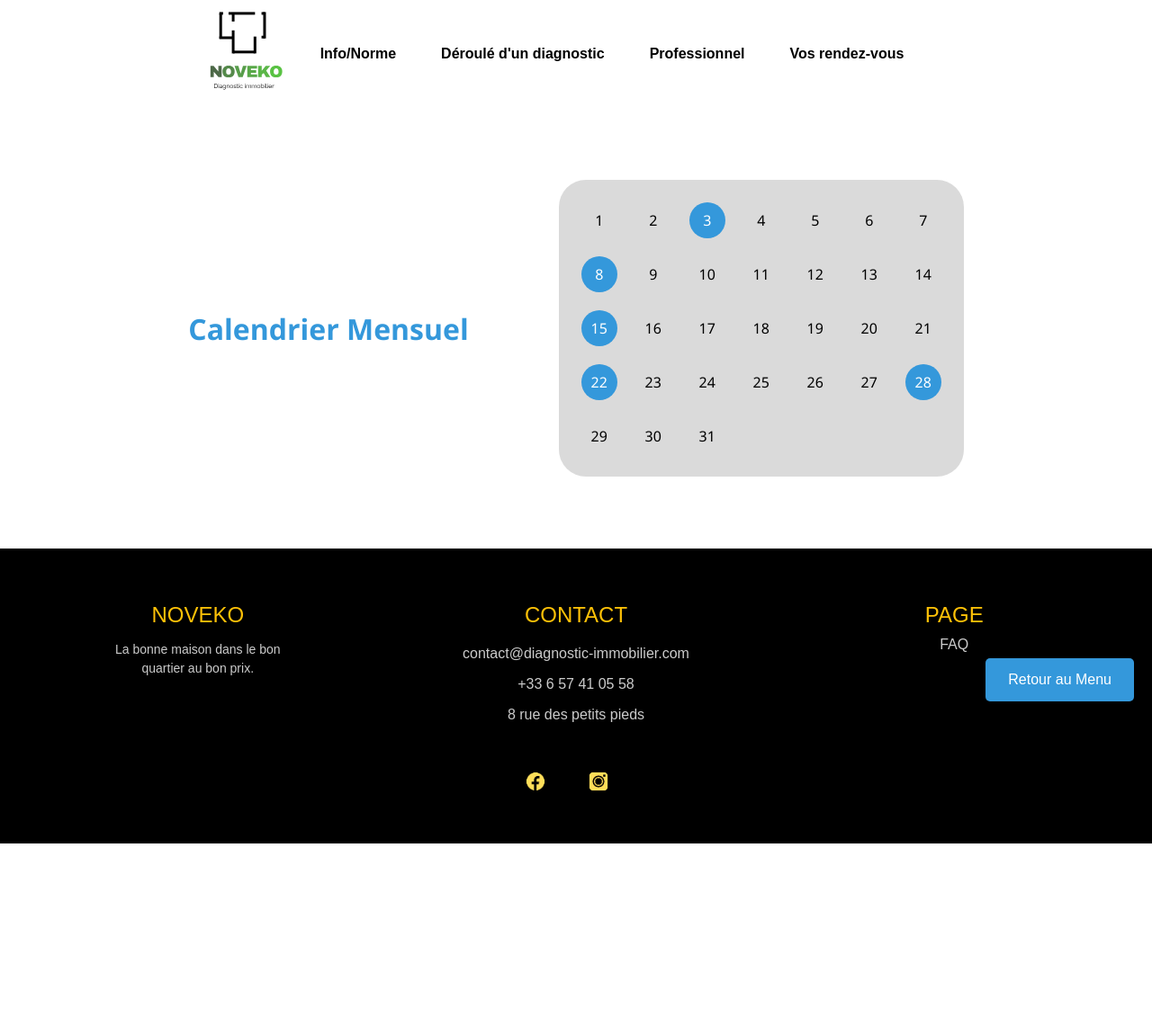
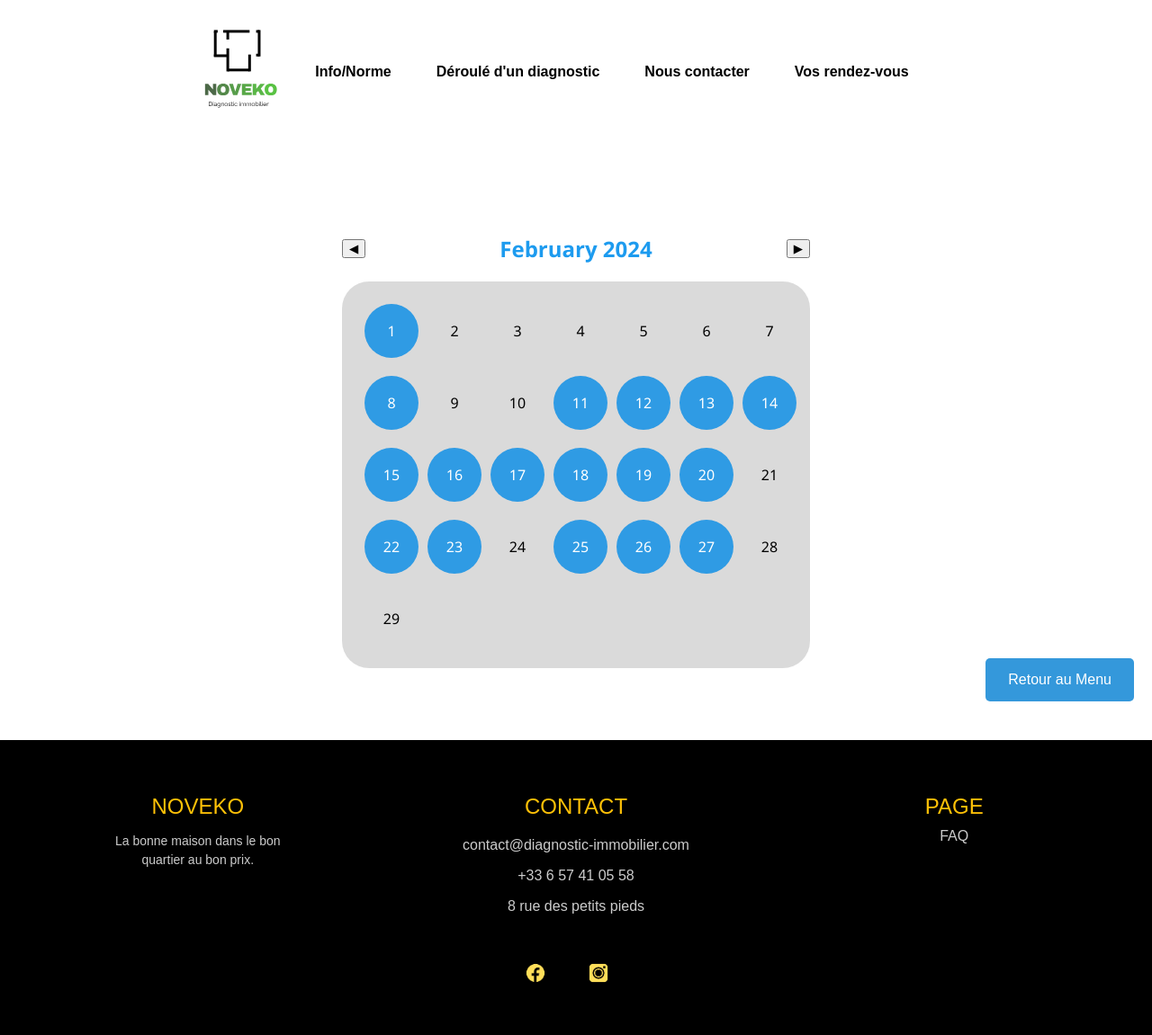
Before and after one commit to WindarkXray/NOVEKO, a PHP site: page /calendrier_client.html in a window 1280 px wide. Shown: the whole page at 90% size. Before the commit the page ends 938 px from the top, so only its background shows below. Run offline with PHP 8.4, Linux system fonts and the light colour scheme.

Commit message:
Add files via upload

```diff
--- a/Devis.html
+++ b/Devis.html
@@ -4,7 +4,7 @@
     <meta charset="UTF-8">
     <meta name="viewport" content="width=device-width, initial-scale=1.0">
     <title>Devis Diagnostic Immobilier</title>
-    <link rel="icon" href="logo.png" type="image/x-icon">
+    <link rel="icon" href="Logo_noveko.svg" type="image/x-icon">
     <link rel="stylesheet" href="devis-styles.css">
 </head>
 <body>
--- a/calendrier_client.html
+++ b/calendrier_client.html
@@ -3,7 +3,7 @@
 <head>
     <meta charset="UTF-8">
     <meta name="viewport" content="width=device-width, initial-scale=1.0">
-    <link rel="icon" href="logo.png" type="image/x-icon">
+    <link rel="icon" href="Logo_noveko.svg" type="image/x-icon">
     <title>Calendrier Mensuel</title>
     <style>
         :root {
@@ -41,7 +41,7 @@
         }
 
         .header-background {
-            height: 60vh; /* Réduit la hauteur du header */
+            height: 120px; /* Ajuste la hauteur du header */
             display: flex;
             justify-content: center;
             align-items: center;
@@ -57,8 +57,8 @@
             align-items: center;
             position: relative;
             z-index: 1;
-            margin-bottom: -200px;
-            margin-top: -200px;
+            margin-bottom: 0; /* Ajuste la marge */
+            margin-top: 0; /* Ajuste la marge */
         }
 
         nav {
@@ -92,6 +92,14 @@
             background-color: rgba(0, 0, 0, 0.2);
         }
 
+        #calendar-container {
+            display: flex;
+            justify-content: center;
+            align-items: center;
+            flex-direction: column;
+            margin-top: 20px;
+        }
+
         #calendar {
             border-radius: 10px;
             padding: 30px;
@@ -99,32 +107,39 @@
             overflow: auto;
             font-family: 'Segoe UI', Tahoma, Geneva, Verdana, sans-serif;
             margin: 0;
-            display: flex;
             margin-top: 50px;
             margin-bottom: 50px;
             align-items: center;
             justify-content: center;
         }
 
-        h1 {
-            color: #3498db;
+        #calendar-header {
+            display: flex;
+            justify-content: space-between;
+            align-items: center;
             margin-bottom: 20px;
-            margin-right: 100px;
         }
 
-        #days-container {
+        #calendar-header h2 {
+            margin: 0;
+            font-size: 24px;
+            font-weight: bold;
+            color: var(--primary-color);
+        }
+
+        #calendar-body {
             display: grid;
-            grid-template-columns: repeat(7, 1fr);
+            grid-template-columns: repeat(7, 60px); /* Augmente la largeur des colonnes */
             gap: 10px;
             background-color: #00000025;
             padding: 20px;
             border-radius: 30px;
         }
 
-        .day {
-            width: 40px;
-            height: 40px;
-            line-height: 40px;
+        .calendar-day {
+            width: 60px; /* Augmente la largeur des jours */
+            height: 60px; /* Augmente la hauteur des jours */
+            line-height: 60px; /* Ajuste la hauteur de la ligne */
             border-radius: 50%;
             margin: 5px;
             font-size: 16px;
@@ -132,7 +147,12 @@
             transition: background-color 0.3s;
         }
 
-        .has-events {
+        .calendar-day.has-event {
+            background-color: #3498db;
+            color: #fff;
+        }
+
+        .calendar-day:hover {
             background-color: #3498db;
             color: #fff;
         }
@@ -226,6 +246,32 @@
             height: 50px;
             border-radius: 50%;
         }
+
+        .calendar-navigation {
+            display: flex;
+            align-items: center;
+        }
+
+        .calendar-navigation button {
+            background-color: var(--primary-color);
+            color: #fff;
+            border: none;
+            padding: 10px;
+            border-radius: 50%;
+            cursor: pointer;
+            font-size: 20px;
+            margin: 0 10px;
+            transition: background-color 0.3s;
+        }
+
+        .calendar-navigation button:hover {
+            background-color: #2980b9;
+        }
+
+        .calendar-day.has-event {
+            background-color: rgb(47, 155, 228);
+            color: white;
+        }
     </style>
 </head>
 <body>
@@ -238,7 +284,7 @@
             <ul>
                 <li><a href="infos_et_normes.html">Info/Norme</a></li>
                 <li><a href="#">Déroulé d'un diagnostic</a></li>
-                <li><a href="pro.html">Professionnel</a></li>
+                <li><a href="contact.php">Nous contacter</a></li>
                 <li><a href="calendrier_client.html">Vos rendez-vous</a></li>
             </ul>
         </nav>
@@ -246,9 +292,17 @@
 
     <a href="index.html" class="return-to-menu">Retour au Menu</a>
 
-    <div id="calendar">
-        <h1>Calendrier Mensuel</h1>
-        <div id="days-container"></div>
+    <div id="calendar-container">
+        <div class="calendar" id="calendar">
+            <div id="calendar-header">
+                <button id="prev-month">&#9664;</button>
+                <h2 id="month-name">Février 2024</h2>
+                <button id="next-month">&#9654;</button>
+            </div>
+            <div class="calendar-body" id="calendar-body">
+                <!-- Les jours seront insérés ici par JavaScript -->
+            </div>
+        </div>
     </div>
 
     <footer class="footer-section">
@@ -281,67 +335,91 @@
     </footer>
 
     <script>
-        document.addEventListener("DOMContentLoaded", function () {
-            const daysContainer = document.getElementById("days-container");
+        const calendarBody = document.getElementById('calendar-body');
+        const monthNameElement = document.getElementById('month-name');
+        const prevMonthButton = document.getElementById('prev-month');
+        const nextMonthButton = document.getElementById('next-month');
 
-            // Générer des données d'événements statiques (à remplacer par des données dynamiques depuis le backend)
-            const eventDays = [3, 8, 15, 22, 28];
+        let currentDate = new Date();
+        let currentMonth = currentDate.getMonth() + 1; // Récupère le mois actuel
+        let currentYear = currentDate.getFullYear(); // Récupère l'année actuelle
 
-            // Récupérer le nombre de jours dans le mois (à remplacer par une logique plus précise)
-            const daysInMonth = 31;
+        // Fonction pour obtenir le nombre de jours dans un mois donné
+        function getDaysInMonth(year, month) {
+            return new Date(year, month, 0).getDate();
+        }
 
-            // Générer les jours du mois
+        // Fonction pour vérifier si un événement existe pour une date donnée
+        function checkEvent(day) {
+            // Ici, vous pouvez insérer votre logique pour vérifier si un événement existe pour la date donnée
+            // Pour l'exemple, nous allons simplement retourner true ou false de manière aléatoire
+            return Math.random() < 0.5; // Retourne true avec une probabilité de 50%
+        }
+
+        // Fonction pour afficher le message de l'événement
+        function showEventMessage(day) {
+            const hasEvent = checkEvent(day);
+            if (hasEvent) {
+                alert(`Événement trouvé pour le ${day} ${monthNameElement.textContent} ${currentYear}.`);
+                // Ici, vous pouvez ajouter le code pour afficher le contenu de l'événement
+            } else {
+                alert(`Aucun événement trouvé pour le ${day} ${monthNameElement.textContent} ${currentYear}.`);
+            }
+        }
+
+        // Fonction pour mettre à jour le calendrier
+        function updateCalendar() {
+            // Met à jour le nom du mois affiché
+            monthNameElement.textContent = new Date(currentYear, currentMonth - 1, 1).toLocaleString('default', { month: 'long' }) + ' ' + currentYear;
+
+            // Efface le contenu du calendrier
+            calendarBody.innerHTML = '';
+
+            // Boucle pour créer les jours du calendrier
+            const daysInMonth = getDaysInMonth(currentYear, currentMonth);
             for (let day = 1; day <= daysInMonth; day++) {
-                const dayElement = document.createElement("div");
-                dayElement.classList.add("day");
+                const dayElement = document.createElement('div');
+                dayElement.classList.add('calendar-day');
                 dayElement.textContent = day;
 
-                // Vérifier si le jour a des événements
-                if (eventDays.includes(day)) {
-                    dayElement.classList.add("has-events");
-                    const eventIndicator = document.createElement("span");
-                    eventIndicator.classList.add("event-indicator");
-
-                    dayElement.appendChild(eventIndicator);
+                // Vérifie s'il y a un événement pour ce jour et ajoute la classe appropriée
+                if (checkEvent(day)) {
+                    dayElement.classList.add('has-event');
                 }
 
-                // Ajouter un événement de clic pour afficher les événements du jour
-                dayElement.addEventListener("click", function () {
-                    showEvents(day);
+                dayElement.addEventListener('click', function() {
+                    showEventMessage(day);
                 });
+                calendarBody.appendChild(dayElement);
+            }
+        }
 
-                daysContainer.appendChild(dayElement);
+        // Gestionnaire d'événement pour le bouton du mois précédent
+        prevMonthButton.addEventListener('click', function() {
+            currentMonth--;
+            if (currentMonth < 1) {
+                currentMonth = 12; // Décembre
+                currentYear--;
             }
+            updateCalendar();
         });
 
-        // Fonction pour afficher les événements du jour
-        function showEvents(day) {
-            // Récupérer le contenu de la page calendrier_pro.html
-            fetch("calendrier_pro.html")
-                .then(response => response.text())
-                .then(html => {
-                    // Créer un élément temporaire pour parcourir le contenu HTML
-                    const temp = document.createElement("div");
-                    temp.innerHTML = html;
+        // Gestionnaire d'événement pour le bouton du mois suivant
+        nextMonthButton.addEventListener('click', function() {
+            currentMonth++;
+            if (currentMonth > 12) {
+                currentMonth = 1; // Janvier
+                currentYear++;
+            }
+            updateCalendar();
+        });
 
-                    // Extraire les événements du jour sélectionné
-                    const eventContainers = temp.querySelectorAll(".day");
-                    let eventsText = "Pas d'événements le jour " + day;
-                    eventContainers.forEach(container => {
-                        const eventDay = container.querySelector(".day").textContent;
-                        if (parseInt(eventDay) === day) {
-                            const eventIndicator = container.querySelector(".event-indicator");
-                            if (eventIndicator) {
-                                eventsText = eventIndicator.textContent;
-                            }
-                        }
-                    });
+        // Initialise le calendrier au chargement de la page
+        updateCalendar();
 
-                    // Afficher les événements récupérés
-                    alert("Événements le jour " + day + ": " + eventsText);
-                })
-                .catch(error => console.error('Erreur lors de la récupération des événements', error));
-        }
+
+
     </script>
+
 </body>
 </html>
--- a/contact.php
+++ b/contact.php
@@ -3,6 +3,7 @@
 <head>
     <meta charset="UTF-8">
     <meta name="viewport" content="width=device-width, initial-scale=1.0">
+    <link rel="icon" href="Logo_noveko.svg" type="image/x-icon">
     <title>Formulaire de Contact</title>
     <style>
         body {
--- a/déroulé_diagnostique.html
+++ b/déroulé_diagnostique.html
@@ -19,7 +19,7 @@
             <ul>
                 <li><a href="infos_et_normes.html">Info/Norme</a></li>
                 <li><a href="#">Déroulé d'un diagnostic</a></li>
-                <li><a href="pro.html">Professionnel</a></li>
+                <li><a href="contact.php">Nous contacter</a></li>
                 <li><a href="calendrier_client.html">Vos rendez-vous</a></li>
             </ul>
         </nav>
--- a/faq_diagnostic_immobilier.html
+++ b/faq_diagnostic_immobilier.html
@@ -4,7 +4,7 @@
     <meta charset="UTF-8">
     <meta name="viewport" content="width=device-width, initial-scale=1.0">
     <title>FAQ - Diagnostic Immobilier</title>
-    <link rel="icon" href="logo.png" type="image/x-icon">
+    <link rel="icon" href="Logo_noveko.svg" type="image/x-icon">
     <link rel="stylesheet" href="faq-styles.css">
 </head>
 <body>
--- a/index.html
+++ b/index.html
@@ -5,7 +5,7 @@
     <meta name="viewport" content="width=device-width, initial-scale=1.0">
     <link rel="stylesheet" href="styles.css">
     <link rel="stylesheet" href="https://fonts.googleapis.com/css2?family=Copperplate&display=swap">
-    <link rel="icon" href="logo.png" type="image/x-icon">
+    <link rel="icon" href="Logo_noveko.svg" type="image/x-icon">
     <title>Votre Site Immobilier</title>
 </head>
 
@@ -18,7 +18,7 @@
             <ul>
                 <li><a href="infos_et_normes.html">Info/Norme</a></li>
                 <li><a href="déroulé_diagnostique.html">Déroulé d'un diagnostic</a></li>
-                <li><a href="pro.html">Professionnel</a></li>
+                <li><a href="contact.php">Nous contacter</a></li>
                 <li><a href="calendrier_client.html">Vos rendez-vous</a></li>
             </ul>
         </nav>
--- a/infos_et_normes.html
+++ b/infos_et_normes.html
@@ -19,7 +19,7 @@
             <ul>
                 <li><a href="#">Info/Norme</a></li>
                 <li><a href="déroulé_diagnostique.html">Déroulé d'un diagnostic</a></li>
-                <li><a href="pro.html">Professionnel</a></li>
+                <li><a href="contact.php">Nous contacter</a></li>
                 <li><a href="calendrier_client.html">Vos rendez-vous</a></li>
             </ul>
         </nav>
--- a/inscription.php
+++ b/inscription.php
@@ -4,6 +4,7 @@
 <head>
     <meta charset="UTF-8">
     <title>Login</title>
+    <link rel="icon" href="Logo_noveko.svg" type="image/x-icon">
     <link rel="stylesheet" href="https://cdnjs.cloudflare.com/ajax/libs/font-awesome/5.14.0/css/all.min.css">
     <link rel="stylesheet" href="inscription-styles.css">
 </head>
--- a/intranet.php
+++ b/intranet.php
@@ -38,6 +38,7 @@ if ($token) {
     <meta charset="UTF-8">
     <meta name="viewport" content="width=device-width, initial-scale=1.0">
     <link rel="stylesheet" href="intranet-styles.css">
+    <link rel="icon" href="Logo_noveko.svg" type="image/x-icon">
     <link rel="stylesheet" href="https://fonts.googleapis.com/css2?family=Copperplate&display=swap">
     <title>Votre Site Immobilier</title>
 </head>
--- a/login.php
+++ b/login.php
@@ -4,6 +4,7 @@
 <head>
     <meta charset="UTF-8">
     <title>Login</title>
+    <link rel="icon" href="Logo_noveko.svg" type="image/x-icon">
     <link rel="stylesheet" href="https://cdnjs.cloudflare.com/ajax/libs/font-awesome/5.14.0/css/all.min.css">
     <link rel="stylesheet" href="login-style.css">
 </head>
--- a/traitement.php
+++ b/traitement.php
@@ -45,6 +45,7 @@ if (isset($_POST["ok"])) {
 <head>
     <meta charset="UTF-8">
     <title>Login</title>
+    <link rel="icon" href="Logo_noveko.svg" type="image/x-icon">
     <link rel="stylesheet" href="https://cdnjs.cloudflare.com/ajax/libs/font-awesome/5.14.0/css/all.min.css">
     <link rel="stylesheet" href="login-style.css">
 </head>
```
Also changed, not shown: calendrier_pro.html (+17 -1 lines).
